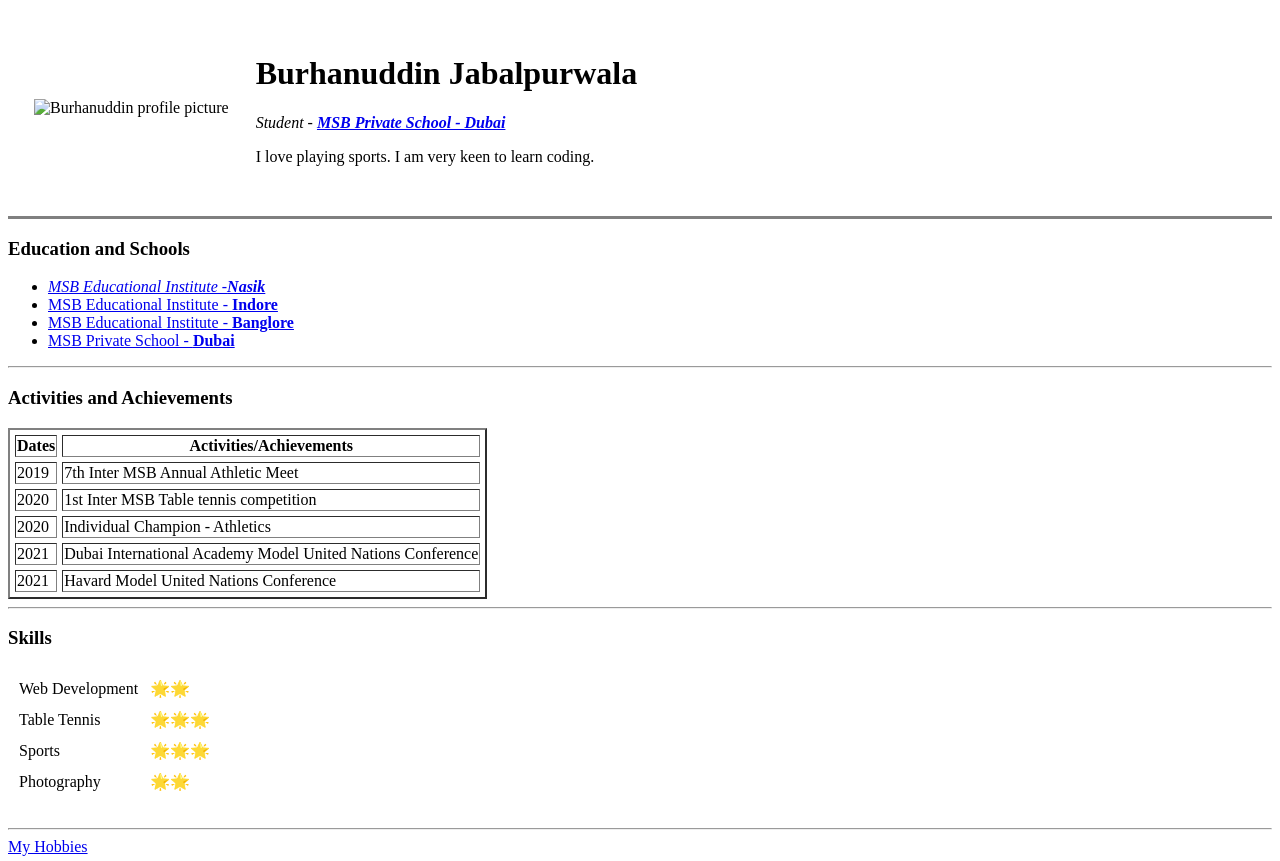
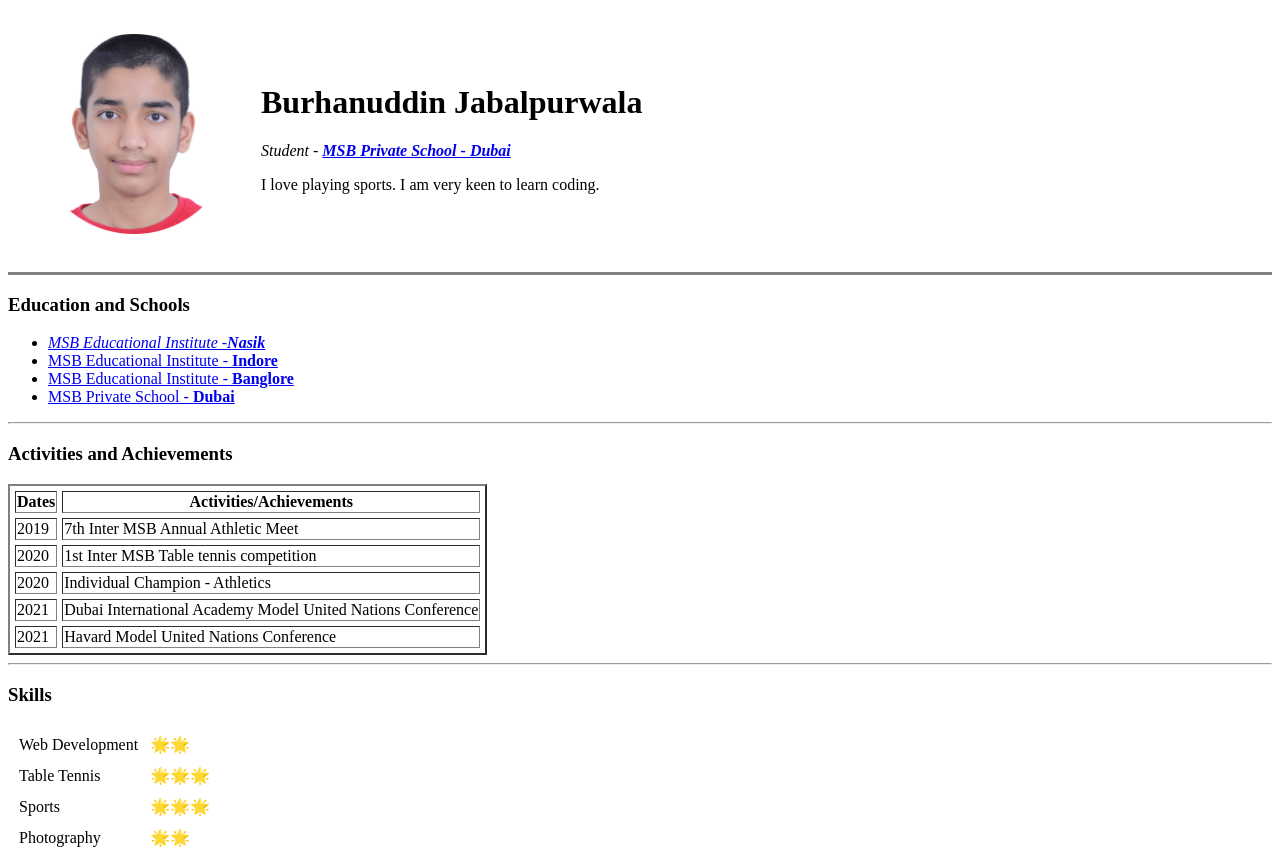
Before and after one commit to BCoder353/CV2, a plain HTML site: page index.html in a window 1280 px wide. Shown: the top 861 px of the page. Drawn offline with Linux system fonts and the light colour scheme.

Commit message:
updated index.html

```diff
--- a/index.html
+++ b/index.html
@@ -8,7 +8,7 @@
 <body>
   <table cellspacing="25">
     <tr>
-      <td><img src="images/burhanuddin-modified.png" alt="Burhanuddin profile picture" height="200"></td>
+      <td><img src="burhanuddin-modified.png" alt="Burhanuddin profile picture" height="200"></td>
       <td><h1>Burhanuddin Jabalpurwala</h1>
       <p><em>Student - <strong><a href="https://msbdubai.com/">MSB Private School - Dubai</a></strong></em></p>
       <p>I love playing sports. I am very keen to learn coding.</p></td>
```
